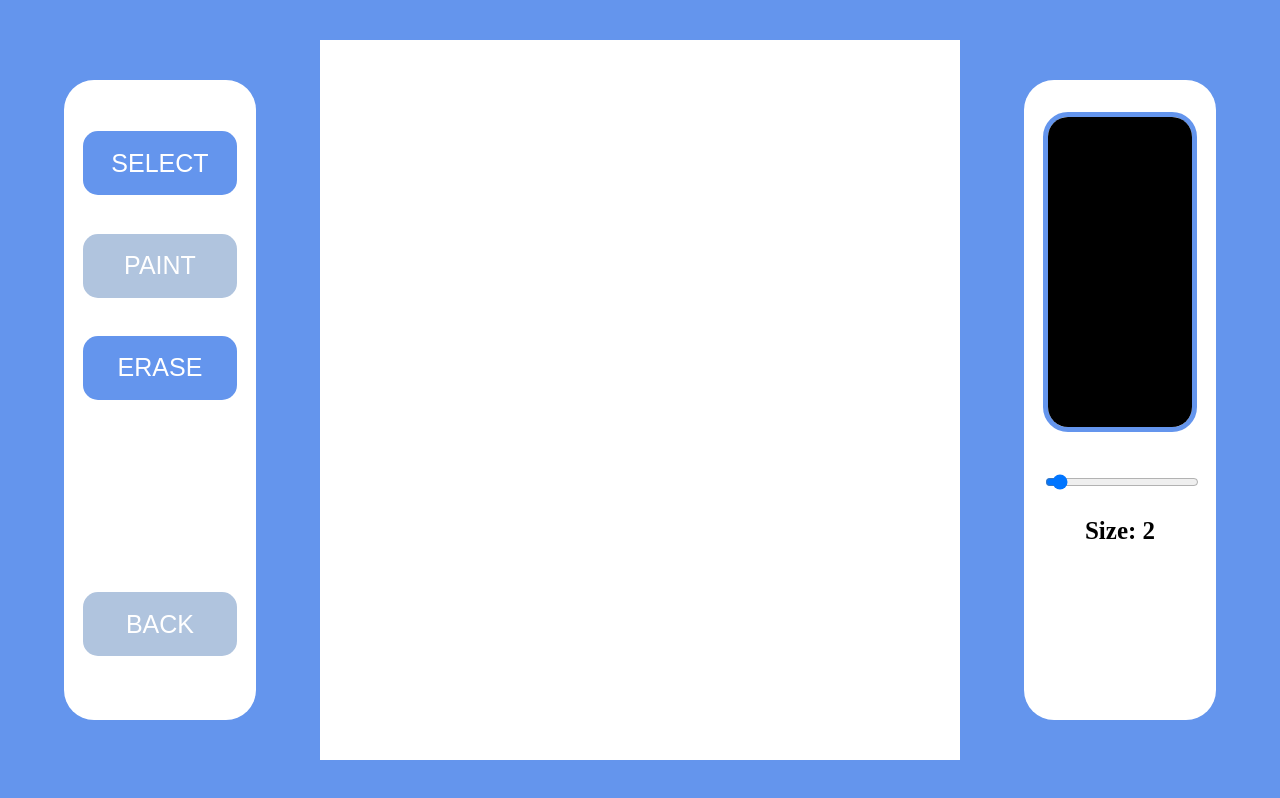
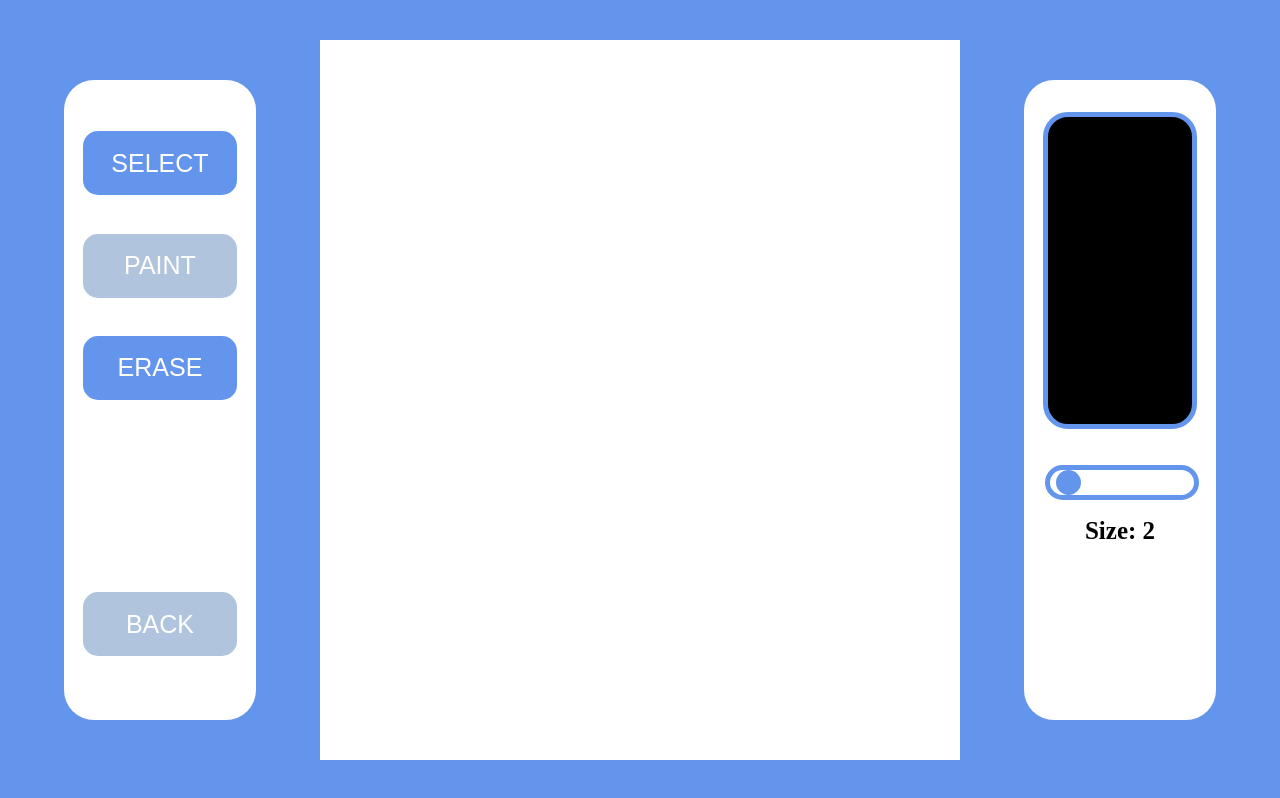
Before and after one commit to ArcImperium/grid, a React (Vite) app: page / in a window 1280 px wide. Both pictures are taken after a click on the button "PAINT". Built offline with nearby package versions, Linux system fonts and the light colour scheme.

Commit message:
Did some CSS stuff which includes the range input CSS and color picker CSS

```diff
--- a/src/App.css
+++ b/src/App.css
@@ -81,7 +81,6 @@
   top: 5%;
   left: 10%;
 
-  border: transparent;
   padding: 0;
   border-radius: 25px;
   border: 5px solid cornflowerblue;
@@ -93,12 +92,37 @@
   border-color: transparent;
 }
 
+.color-picker-fake {
+  position: absolute;
+  height: 48%;
+  width: 75%;
+  top: 5%;
+  left: 10%;
+
+  padding: 0;
+  border-radius: 25px;
+  border: 5px solid cornflowerblue;
+}
+
 .size-picker {
   position: absolute;
   height: 5%;
   width: 80%;
   top: 60%;
   left: 10%;
+  -webkit-appearance: none;
+}
+.size-picker::-webkit-slider-runnable-track {
+  background-color: white;
+  border-radius: 50px;
+  border: 5px solid cornflowerblue;
+}
+.size-picker::-webkit-slider-thumb {
+  -webkit-appearance: none;
+  background-color: cornflowerblue;
+  height: 25px;
+  aspect-ratio: 1/1;
+  border-radius: 50%;
 }
 
 .size {
--- a/src/App.jsx
+++ b/src/App.jsx
@@ -32,7 +32,7 @@ function App() {
     <div className="layer" style={{cursor: cursorType}}>
       <div className="sidebar">
         <div style={{height: '5%'}}></div>
-        {!mode0 && (<button className="mode-button" onClick={() => {setMode0(true); setMode1(false); setMode2(false); setCursorType('default')}}>SELECT</button>)}
+        {!mode0 && (<button className="mode-button" onClick={() => {setMode0(true); setMode1(false); setMode2(false); setCursorType('default'); setPaint()}}>SELECT</button>)}
         {mode0 && (<button className="mode-button not">SELECT</button>)}
         {!mode1 && (<button className="mode-button" onClick={() => {setMode0(false); setMode1(true); setMode2(false); setCursorType('crosshair'); setPaint()}}>PAINT</button>)}
         {mode1 && (<button className="mode-button not">PAINT</button>)}
@@ -46,7 +46,8 @@ function App() {
         <Stage0 stage={stage} setStage={setStage} color={color} size={size} mode0={mode0}/>
       </div>
       <div className="painter-tool">
-        <input type="color" value={color} onChange={(e) => {if (mode0) {setColor(e.target.value); setPrevColor(e.target.value)}}} className="color-picker"/>
+        {mode0 && (<input type="color" value={color} onChange={(e) => {setColor(e.target.value); setPrevColor(e.target.value)}} className="color-picker"/>)}
+        {!mode0 && (<div className="color-picker-fake" style={{backgroundColor: color}}></div>)}
         <input type="range" min="1" max="20" step="1" value={size} onChange={(e) => {if (mode0) {setSize(e.target.value)}}} className="size-picker"/>
         <h2 className="size">Size: {size}</h2>
       </div>
```
